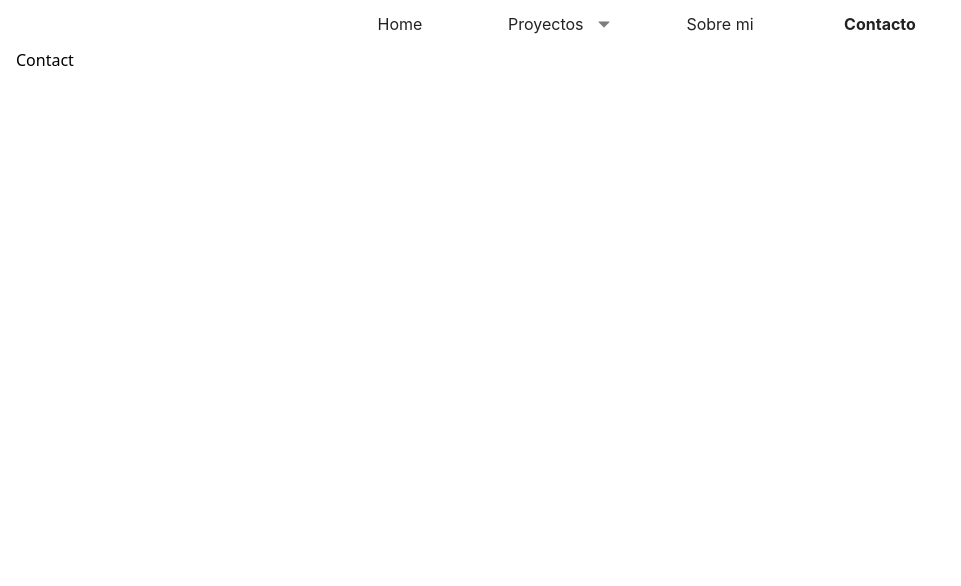
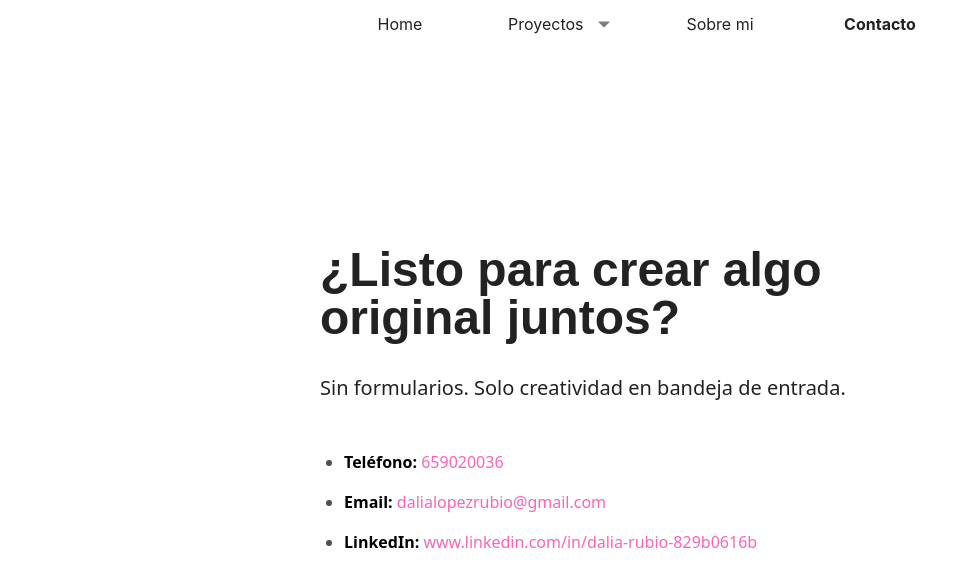
Before and after one commit to dawalberto/dalia-portfolio, an Astro site: page /contact in a window 1280 px wide. Shown: the whole page, without its empty margins (0-961 px from the left). Built offline with nearby package versions, Linux system fonts and the light colour scheme; Astro itself is replaced by a stand-in of ours; a web font is replaced by a local one.

Commit message:
feat: contact page

```diff
--- a/src/pages/contact.astro
+++ b/src/pages/contact.astro
@@ -1,7 +1,40 @@
 ---
-import Layout from "../layouts/Layout.astro";
+import Layout from "../layouts/Layout.astro"
 ---
 
 <Layout>
-	<h1>Contact</h1>
+  <section class="h-full-without-menu w-full font-sans">
+    <div
+      class="sm:absolute sm:top-1/2 sm:left-1/2 sm:-translate-x-1/2 sm:-translate-y-1/2 flex flex-col gap-8"
+    >
+      <h1 class="text-4xl sm:text-5xl font-bold font-playfair text-main-0">
+        ¿Listo para crear algo original juntos?
+      </h1>
+      <p class="text-xl text-main-0">Sin formularios. Solo creatividad en bandeja de entrada.</p>
+      <ul class="list-disc list-outside ml-6 flex flex-col gap-4 sm:mt-4">
+        <li class="text-[#514E4E]">
+          <strong class="text-black">Teléfono:</strong><a
+            class="text-pink-400"
+            href="tel:659020036"
+          >
+            659020036</a
+          >
+        </li>
+        <li class="text-[#514E4E]">
+          <strong class="text-black">Email:</strong>
+          <a class="text-pink-400" href="mailto:dalialopezrubio@gmail.com" target="_blank"
+            >dalialopezrubio@gmail.com</a
+          >
+        </li>
+        <li class="text-[#514E4E]">
+          <strong class="text-black">LinkedIn:</strong>
+          <a
+            href="https://www.linkedin.com/in/dalia-rubio-829b0616b"
+            target="_blank"
+            class="text-pink-400">www.linkedin.com/in/dalia-rubio-829b0616b</a
+          >
+        </li>
+      </ul>
+    </div>
+  </section>
 </Layout>
```
